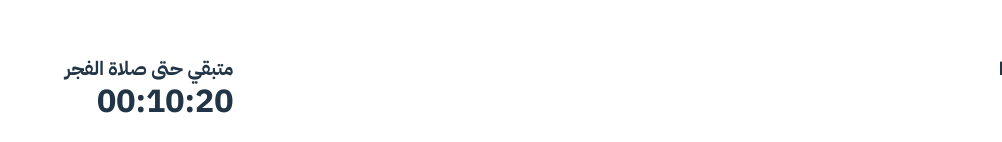
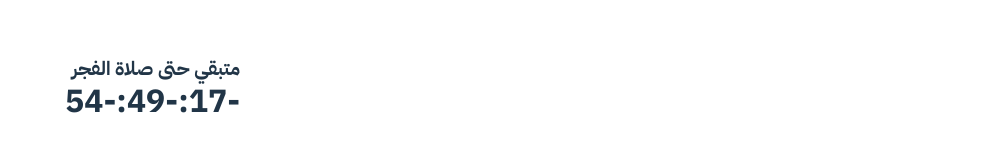
Before and after one commit to Bendexdev07/athan-times, a React (Vite) app: page / in a window 1280 px wide. Shown: the part 102-244 px from the top of the page, without its empty margins (278-1280 px from the left). Built offline with nearby package versions, Linux system fonts and the light colour scheme; no server answers.

Commit message:
done with  the timer

```diff
--- a/src/components/MainContent.jsx
+++ b/src/components/MainContent.jsx
@@ -14,25 +14,27 @@ import { useState, useEffect } from "react";
 
 moment.locale("ar-dz");
 
-
 export default function MainContent() {
-  const availableCities = [{
+  const availableCities = [
+    {
       name: "سكيكدة",
-    apiName: "Skikda"
-  }, {
+      apiName: "Skikda",
+    },
+    {
       name: "قسنطينة",
-    apiName: "costantine"
-
-  }, {
+      apiName: "costantine",
+    },
+    {
       name: "عنابة",
-    apiName: "Annaba"
-  },];
-  const prayersArray= [
-    { key:" Fajr", displayName:"الفجر "},
-    { key: "Dhuhr", displayName:"الظهر " },
-    { key: "Asr", displayName:" العصر" },
+      apiName: "Annaba",
+    },
+  ];
+  const prayersArray = [
+    { key: "Fajr", displayName: "الفجر " },
+    { key: "Dhuhr", displayName: "الظهر " },
+    { key: "Asr", displayName: " العصر" },
     { key: "Maghrib", displayName: "المغرب" },
-    { key: "Isha", displayName:" العشاء "},
+    { key: "Isha", displayName: " العشاء " },
   ];
 
   //States
@@ -46,6 +48,7 @@ export default function MainContent() {
   const [city, setCity] = useState({ name: "سكيكدة", apiName: "Skikda" });
   const [today, setToday] = useState("");
   const [nextPrayerIndex, setIndex] = useState(0);
+  const [countdown, setCountdown] = useState("");
 
 
   const getTimings = async () => {
@@ -62,22 +65,21 @@ export default function MainContent() {
       setTimings(response.data.data.timings);
     };
     getTimings();
-
   }, [city]);
  useEffect(() => {
-    const updateClock = () => {
+		let interval = setInterval(() => {
+			console.log("calling timer");
+			commingPrayer();
+		}, 1000);
+
 		const t = moment();
-      setToday(t.format('dddd, Do MMMM YYYY | HH:mm'));
+		setToday(t.format("MMM Do YYYY | h:mm"));
+
+		return () => {
+			clearInterval(interval);
 		};
-
-
-    updateClock();
-
-    const intervalId = setInterval(updateClock, 60_000);
-
-    return () => clearInterval(intervalId);
-  }, []);
-  const setupCountdownTimer = () => {
+	}, [timings]);
+  const commingPrayer= () => {
     const now = moment();
     const prayerOrder = ["Fajr", "Dhuhr", "Asr", "Maghrib", "Isha"];
     let nextIndex = 0;
@@ -91,6 +93,33 @@ export default function MainContent() {
     }
 
     setIndex(nextIndex);
+    //starting the counter
+    const nextprayerObj = prayersArray[nextPrayerIndex];
+    console.log("Next prayer object:", nextprayerObj);
+    const nextPrayertime=timings[nextprayerObj.key];
+    console.log("Next prayer time:", nextPrayertime);
+
+    let remainingTime=(moment(nextPrayertime,"HH:mm")).diff(now); ;
+    console.log("Remaining time in ms:", remainingTime);
+
+    let reaminingDuration = moment.duration(remainingTime);
+    console.log("duartion iss",reaminingDuration.hours(),reaminingDuration.minutes(),reaminingDuration.seconds());
+    setCountdown(
+      `${reaminingDuration.hours()}:${reaminingDuration.minutes()}:${reaminingDuration.seconds()}`
+    );
+    //handling the special case of fajr
+    if (nextprayerObj.key==="Fajr" ){
+      const diffrenceTOmidnight=moment("23:59","HH:mm").diff(now);
+      const diffrenceFromMidnightToFajr=moment(nextPrayertime,"HH:mm").diff(moment("00:00","HH:mm"));
+      const TotalDifference=diffrenceTOmidnight+diffrenceFromMidnightToFajr;
+      reaminingDuration = moment.duration(TotalDifference);
+
+    }
+
+
+
+
+
   };
 
 
@@ -99,17 +128,10 @@ export default function MainContent() {
 
 
 
-
-
-  useEffect(() => {
-       setupCountdownTimer();
-
-  }, [timings]);
-  console.log(nextPrayerIndex);
-
-
   const handleChange = (event) => {
-    const cityobj = availableCities.find((city) => city.apiName === event.target.value);
+    const cityobj = availableCities.find(
+      (city) => city.apiName === event.target.value
+    );
     setCity(cityobj);
     getTimings();
   };
@@ -124,11 +146,9 @@ export default function MainContent() {
         }}
       >
         {/* Left side (visually right in RTL): Date & Location */}
-        <Grid >
+        <Grid>
           <div>
-            <h2 style={{ margin: 0, fontSize: "1.2rem" }}>
-              {today}
-            </h2>
+            <h2 style={{ margin: 0, fontSize: "1.2rem" }}>{today}</h2>
             <h1 style={{ margin: 0, fontSize: "2rem" }}>{city.name}</h1>
           </div>
         </Grid>
@@ -139,7 +159,7 @@ export default function MainContent() {
             <h2 style={{ margin: 0, fontSize: "1.2rem" }}>
               متبقي حتى صلاة {prayersArray[nextPrayerIndex].displayName}
             </h2>
-            <h1 style={{ margin: 0, fontSize: "2rem" }}>00:10:20</h1>
+            <h1 style={{ margin: 0, fontSize: "2rem" }}> {countdown}</h1>
           </div>
         </Grid>
       </Grid>
@@ -185,8 +205,9 @@ export default function MainContent() {
               },
             }}
           >
-            {availableCities.map((city) => <MenuItem value={city.apiName}>{city.name}</MenuItem>)}
-
+            {availableCities.map((city) => (
+              <MenuItem value={city.apiName}>{city.name}</MenuItem>
+            ))}
           </Select>
         </FormControl>
       </Stack>
```
Lines whose indentation alone changed are shown as unchanged.
